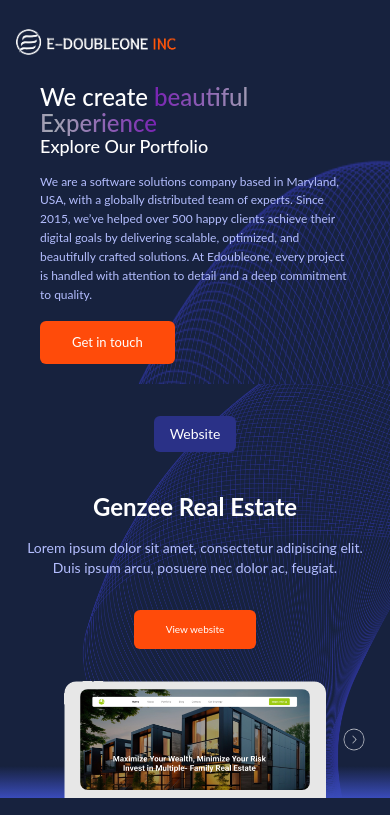
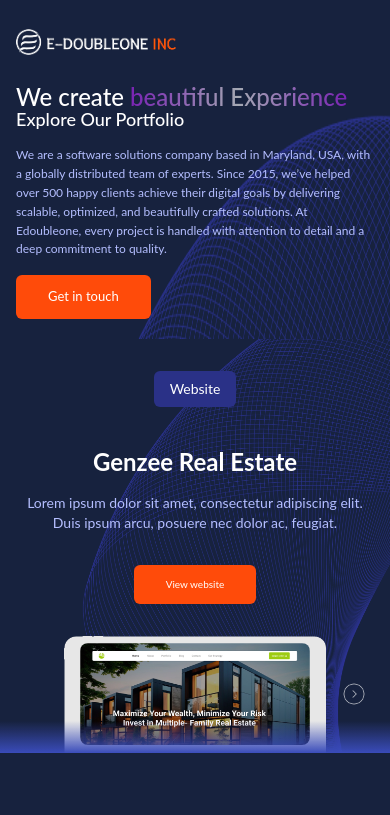
Before and after one commit to qutesly/E-DOUBLEONE-INC, a React (Create React App) app: page / in a window 390 px wide. Shown: the top 815 px of the page. Built offline with nearby package versions, Linux system fonts and the light colour scheme; some icons are missing.

Commit message:
first commit

```diff
--- a/src/components/Home/Hero.component.jsx
+++ b/src/components/Home/Hero.component.jsx
@@ -12,8 +12,8 @@
 
 
   return (
-    <div className="w-full h-full md:h-[80vh]">
-      <div className="relative h-full px-10 md:px-40  flex  flex-col text-white">
+    <div className="w-full  h-full md:h-[80vh]">
+      <div className="relative h-full px-4 md:px-40  flex flex-col text-white">
         <div className="w-[640.03px] lg:w-[2000px] h-[810px] xl:flex absolute bottom-[0] right-[0] z-[-10]">
           <img
             data-aos="zoom-in-down"
--- a/src/components/Home/Section1.component.jsx
+++ b/src/components/Home/Section1.component.jsx
@@ -4,7 +4,7 @@
 import "aos/dist/aos.css";
 
 const Section1Component = () => {
-  const [currentIndex, setCurrentIndex] = useState(0)
+  const [currentIndex, setCurrentIndex] = useState(0);
 
   const slides = [
     {
@@ -25,12 +25,8 @@
       description: "Lorem ipsum dolor sit amet, consectetur adipiscing elit. Duis ipsum arcu, posuere nec dolor ac, feugiat.",
       url: "/"
     }
-
-
-
   ];
 
-  // const [current, setCurrent] = useState(0);
   const [isPaused, setIsPaused] = useState(false);
   const timeoutRef = useRef(null);
 
@@ -126,7 +122,7 @@
             <div className="absolute inset-0 flex items-center justify-center p-4">
               <img
                 key={currentIndex}
-                className="w-full h-auto max-h-96 object-contain rounded-lg"
+                className="w-full max-h-[60vh] object-contain rounded-lg"
                 src={slides[currentIndex].image}
                 alt={`Slide ${currentIndex + 1}`}
                 data-aos={currentIndex % 2 === 0 ? "slide-right" : "slide-left"}
@@ -140,7 +136,9 @@
           onClick={nextImage}
           disabled={currentIndex === slides.length - 1}
           className={`w-8 md:w-12 transition-opacity ${
-            currentIndex === slides.length - 1 ? "opacity-0 cursor-not-allowed" : "hover:opacity-80"
+            currentIndex === slides.length - 1
+              ? "opacity-0 cursor-not-allowed"
+              : "hover:opacity-80"
           }`}
         >
           <img
@@ -152,7 +150,7 @@
       </div>
 
       {/* Bottom Gradient */}
-      <div className="w-full h-8 md:h-24 absolute bottom-0 bg-gradient-to-t from-[#3A4CBA]"></div>
+      <div className="w-full h-8 md:h-24 absolute bottom-0 bg-gradient-to-t from-[#3A4CBA] z-50"></div>
     </div>
   );
 };
```
